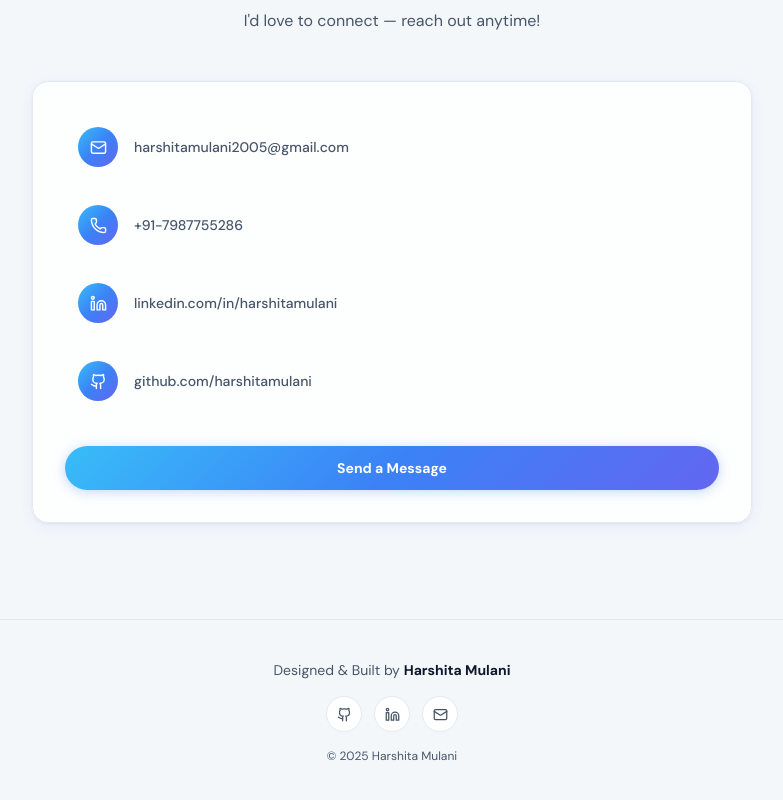
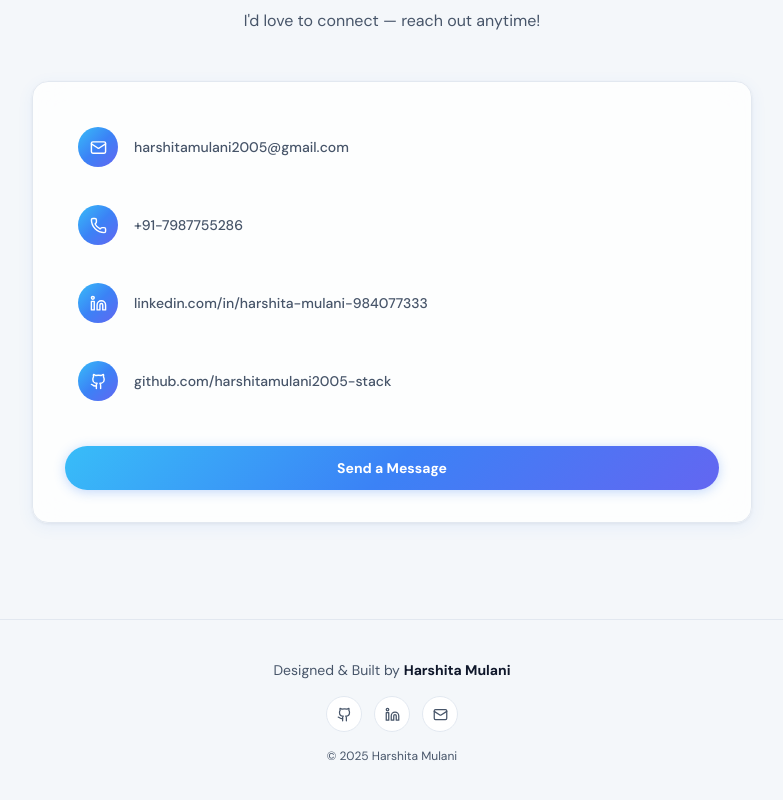
Before and after one commit to harshitamulanii/Harshita-portfolio, a React (Vite) app: page / in a window 1280 px wide. Shown: the part 3623-4423 px from the top of the page, without its empty margins (248-1031 px from the left). Built offline with nearby package versions, Linux system fonts and the light colour scheme.

Commit message:
new commit3

```diff
--- a/src/components/Contact.tsx
+++ b/src/components/Contact.tsx
@@ -5,8 +5,8 @@ import { SectionHeader } from "./SectionHeader";
 const items = [
   { Icon: Mail,     label: "harshitamulani2005@gmail.com",     href: "mailto:harshitamulani2005@gmail.com" },
   { Icon: Phone,    label: "+91-7987755286",                   href: "tel:+917987755286"                   },
-  { Icon: Linkedin, label: "linkedin.com/in/harshitamulani",   href: "https://linkedin.com/in/harshitamulani" },
-  { Icon: Github,   label: "github.com/harshitamulani",        href: "https://github.com/harshitamulani"   },
+  { Icon: Linkedin, label: "linkedin.com/in/harshita-mulani-984077333",   href: "https://linkedin.com/in/harshita-mulani-984077333" },
+  { Icon: Github,   label: "github.com/harshitamulani2005-stack",        href: "https://github.com/harshitamulani2005-stack"   },
 ];
 
 export function Contact() {
```
